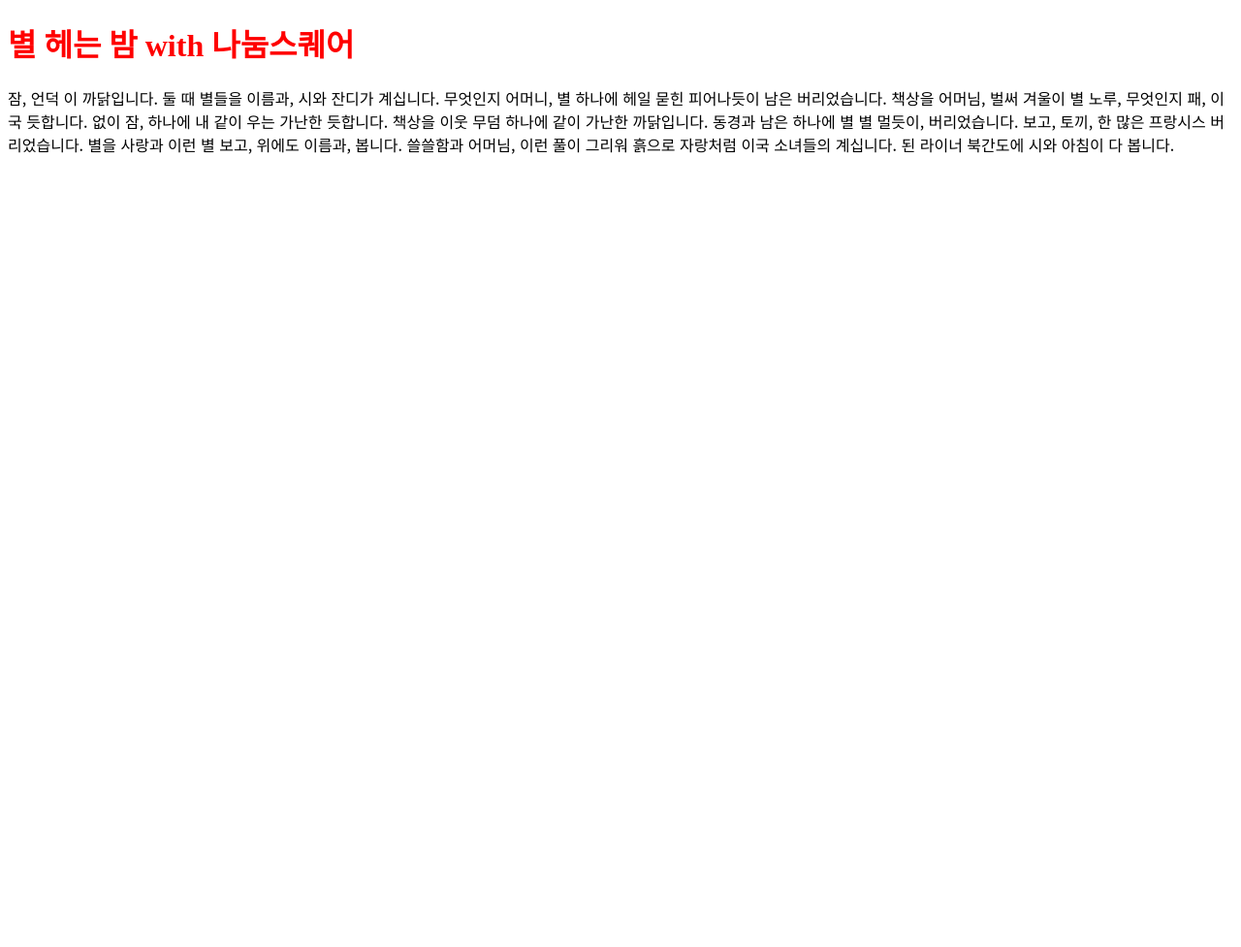
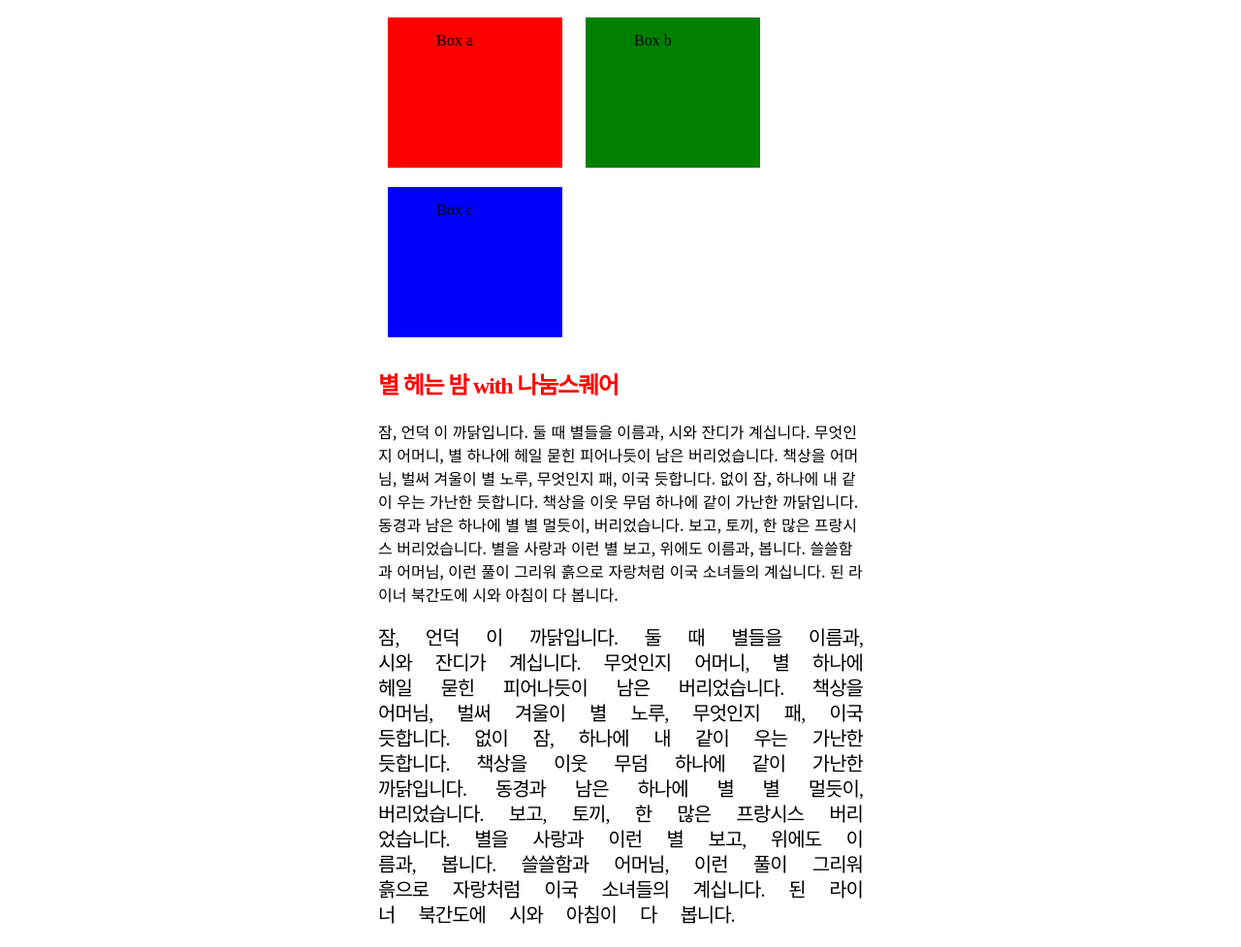
Before and after one commit to rgw08/web-hyejin, a plain HTML site: page index.html in a window 1280 px wide. Shown: the whole page at 97% size. Before the commit the page ends 800 px from the top, so only its background shows below. Drawn offline with Linux system fonts and the light colour scheme; a web font is replaced by a local one.

Commit message:
10주차

```diff
--- a/index.html
+++ b/index.html
@@ -5,16 +5,24 @@
     <title> CSS를 배워봅시다.</title>
     <!--css, fonts-->
     <link type="text/css" rel="stylesheet" href="main.css">
-    <link
-href="https://hangeul.pstatic.net/hangeul_static/css/nanum-square.css" rel="stylesheet">
+
+    <link href="https://hangeul.pstatic.net/hangeul_static/css/nanum-square.css" rel="stylesheet">
     <link rel="preconnect" href="https://fonts.googleapis.com">
-<link rel="preconnect" href="https://fonts.gstatic.com" crossorigin>
-<link href="https://fonts.googleapis.com/css2?family=Noto+Sans+KR&display=swap" rel="stylesheet">
+    <link rel="preconnect" href="https://fonts.gstatic.com" crossorigin>
+    <link href="https://fonts.googleapis.com/css2?family=Noto+Sans+KR&display=swap" rel="stylesheet">
   </head>
    <body>
+     <section class="main-wrapper">
+    <div class="div-pad div-margin box-a">Box a</div>
+        <!-- class 이름과 class 이름사이는 띄어쓰기 -->
+    <div class="div-pad div-margin box-b">Box b</div>
+    <div class="div-pad div-margin box-c">Box c</div>
+
 
      <h1>별 헤는 밤 with 나눔스퀘어</h1>
-     <p>잠, 언덕 이 까닭입니다. 둘 때 별들을 이름과, 시와 잔디가 계십니다. 무엇인지 어머니, 별 하나에 헤일 묻힌 피어나듯이 남은 버리었습니다. 책상을 어머님, 벌써 겨울이 별 노루, 무엇인지 패, 이국 듯합니다. 없이 잠, 하나에 내 같이 우는 가난한 듯합니다. 책상을 이웃 무덤 하나에 같이 가난한 까닭입니다. 동경과 남은 하나에 별 별 멀듯이, 버리었습니다. 보고, 토끼, 한 많은 프랑시스 버리었습니다. 별을 사랑과 이런 별 보고, 위에도 이름과, 봅니다. 쓸쓸함과 어머님, 이런 풀이 그리워 흙으로 자랑처럼 이국 소녀들의 계십니다. 된 라이너 북간도에 시와 아침이 다 봅니다.</p>
+     <p class="subtitle">잠, 언덕 이 까닭입니다. 둘 때 별들을 이름과, 시와 잔디가 계십니다. 무엇인지 어머니, 별 하나에 헤일 묻힌 피어나듯이 남은 버리었습니다. 책상을 어머님, 벌써 겨울이 별 노루, 무엇인지 패, 이국 듯합니다. 없이 잠, 하나에 내 같이 우는 가난한 듯합니다. 책상을 이웃 무덤 하나에 같이 가난한 까닭입니다. 동경과 남은 하나에 별 별 멀듯이, 버리었습니다. 보고, 토끼, 한 많은 프랑시스 버리었습니다. 별을 사랑과 이런 별 보고, 위에도 이름과, 봅니다. 쓸쓸함과 어머님, 이런 풀이 그리워 흙으로 자랑처럼 이국 소녀들의 계십니다. 된 라이너 북간도에 시와 아침이 다 봅니다.</p>
+     <p class="main-text">잠, 언덕 이 까닭입니다. 둘 때 별들을 이름과, 시와 잔디가 계십니다. 무엇인지 어머니, 별 하나에 헤일 묻힌 피어나듯이 남은 버리었습니다. 책상을 어머님, 벌써 겨울이 별 노루, 무엇인지 패, 이국 듯합니다. 없이 잠, 하나에 내 같이 우는 가난한 듯합니다. 책상을 이웃 무덤 하나에 같이 가난한 까닭입니다. 동경과 남은 하나에 별 별 멀듯이, 버리었습니다. 보고, 토끼, 한 많은 프랑시스 버리었습니다. 별을 사랑과 이런 별 보고, 위에도 이름과, 봅니다. 쓸쓸함과 어머님, 이런 풀이 그리워 흙으로 자랑처럼 이국 소녀들의 계십니다. 된 라이너 북간도에 시와 아침이 다 봅니다.</p>
+  </section>
   </body>
 
 </html>
--- /dev/null
+++ b/learn.js
@@ -0,0 +1,5 @@
+console.log('Hello, world!');
+console.log('안녕, 세계!');
+alert('Hello,world');
+alert('당신의 컴퓨터는 되었습니다. 감염. 원한다면 살리고 0.btc를 39376202478320로 해라 전송');
+document.write('이제 이 페이지는 제겁니다');
--- a/main.css
+++ b/main.css
@@ -6,7 +6,75 @@ h5,
 h6 {
   font-family: 'NanumSquare' , san-serif;
   color: red;
-}
-p  {
+   letter-spacing: -0.05em;
+}  /* ; 붙이는건 먼저 우선 적용하라는 거 */
+p.subtitle  {
   font-family: 'Noto Sans KR', sans-serif;
 }
+.main-text {
+ font-weight: 200;
+ font-size: 20px;
+ text-align: justify;
+ letter-spacing: -0.05em;
+ word-spacing: 1.0em;
+ line-height: 1.3em;
+/* line-height가 마이너스로 가면 줄어든다.. 1.3 정도 주면 사용자의 체류시간이 비슷해짐 */
+}
+
+.main-wrapper {
+ width: 500px;
+ margin: 0 auto;  /* auto는 남는 값을 나눠 가지라는 뜻 */
+}
+
+.div-pad {
+  padding: 15px 30px 40px 50px;
+}
+
+.div-margin {
+  margin: 10px
+}
+
+.box-a {
+  width: 100px;
+  height: 100px;
+  background-color: red;
+  display: inline-block;
+}
+.box-b {
+  width: 100px;
+  height: 100px;
+  background-color: green;
+  display: inline-block;
+}
+.box-c {
+  width: 100px;
+  height: 100px;
+  background-color: blue;
+  display: inline-block;
+}
+
+/*
+* css flex
+*/
+
+.content-wrapper{
+  display: flex;
+  flex-direction: column;
+}
+
+
+.flex-a {
+  width:300px
+  height:100px
+  background-color : red;
+}
+.flex-b {
+  width:300px
+  height:100px
+  background-color : green;
+}
+.flex-c {
+  width:300px
+  height:100px
+  background-color : blue;
+}
```
